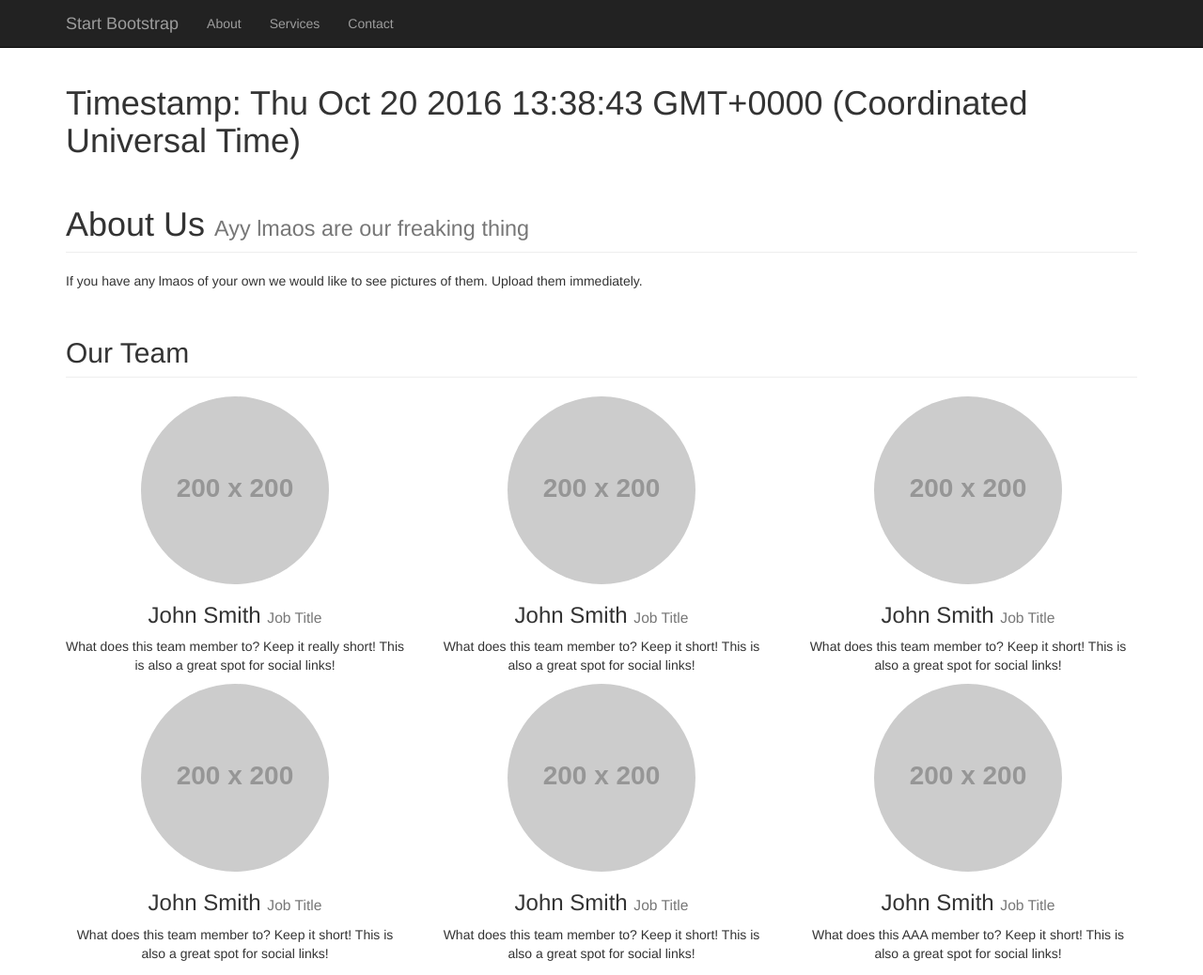
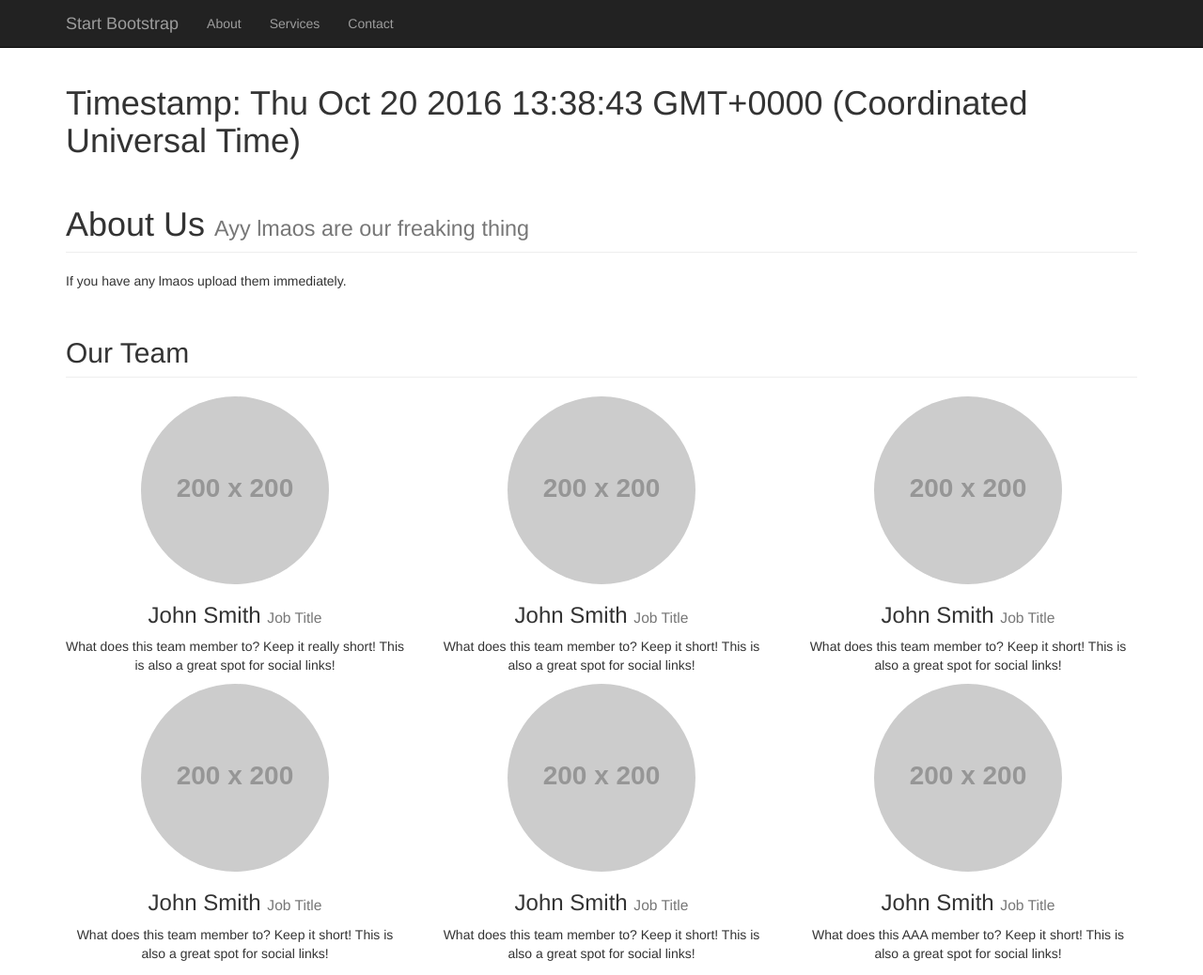
Before and after one commit to Burtonium/node-from-scratch, a website: page src/views/index.html in a window 1280 px wide. Shown: the top 1038 px of the page at 94% size. Drawn offline with nearby package versions, Linux system fonts and the light colour scheme; files that its build step writes are made by us from their sources; placeholder pictures from the web are drawn by us; files whose address does not match are found by name.

Commit message:
suh dude:

```diff
--- a/src/views/index.html
+++ b/src/views/index.html
@@ -73,7 +73,7 @@
                 <h1 class="page-header">About Us
                     <small>Ayy lmaos are our freaking thing</small>
                 </h1>
-                <p>If you have any lmaos of your own we would like to see pictures of them. Upload them immediately.</p>
+                <p>If you have any lmaos upload them immediately.</p>
             </div>
         </div>
 
```
